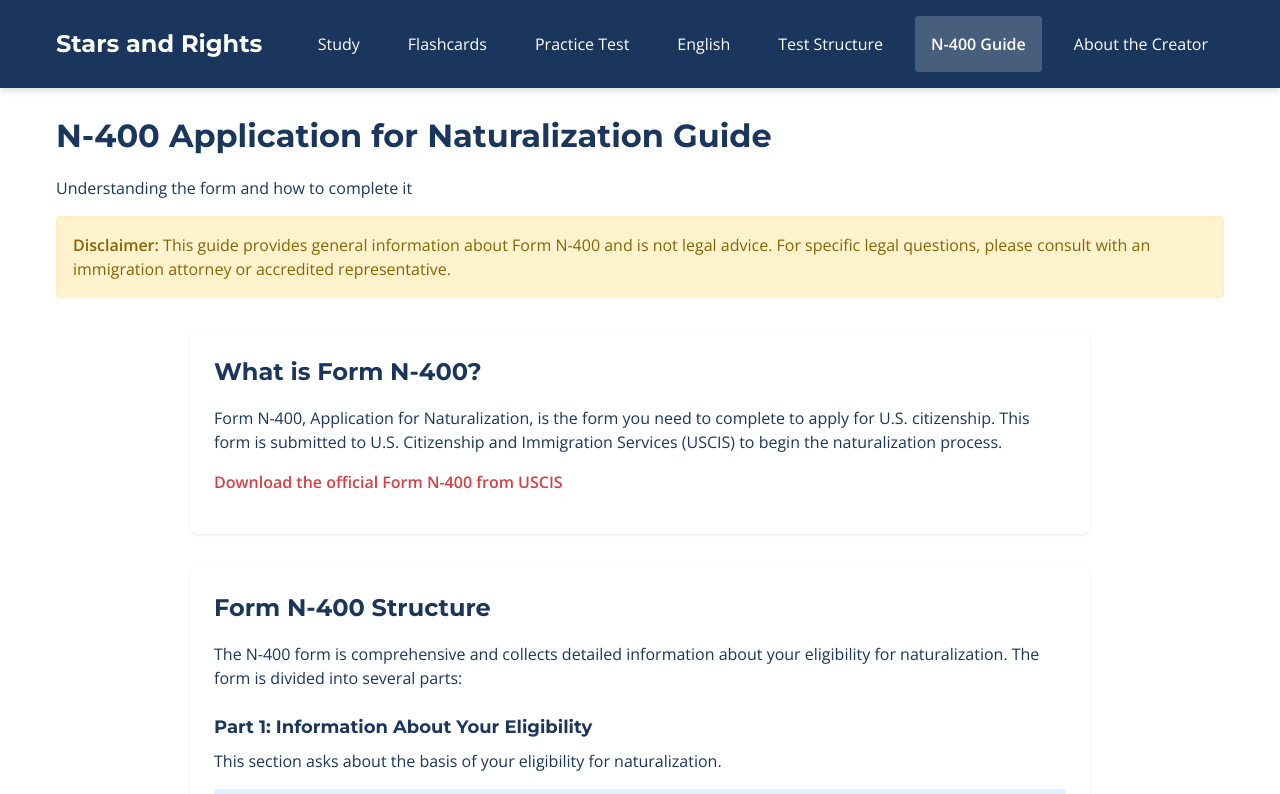
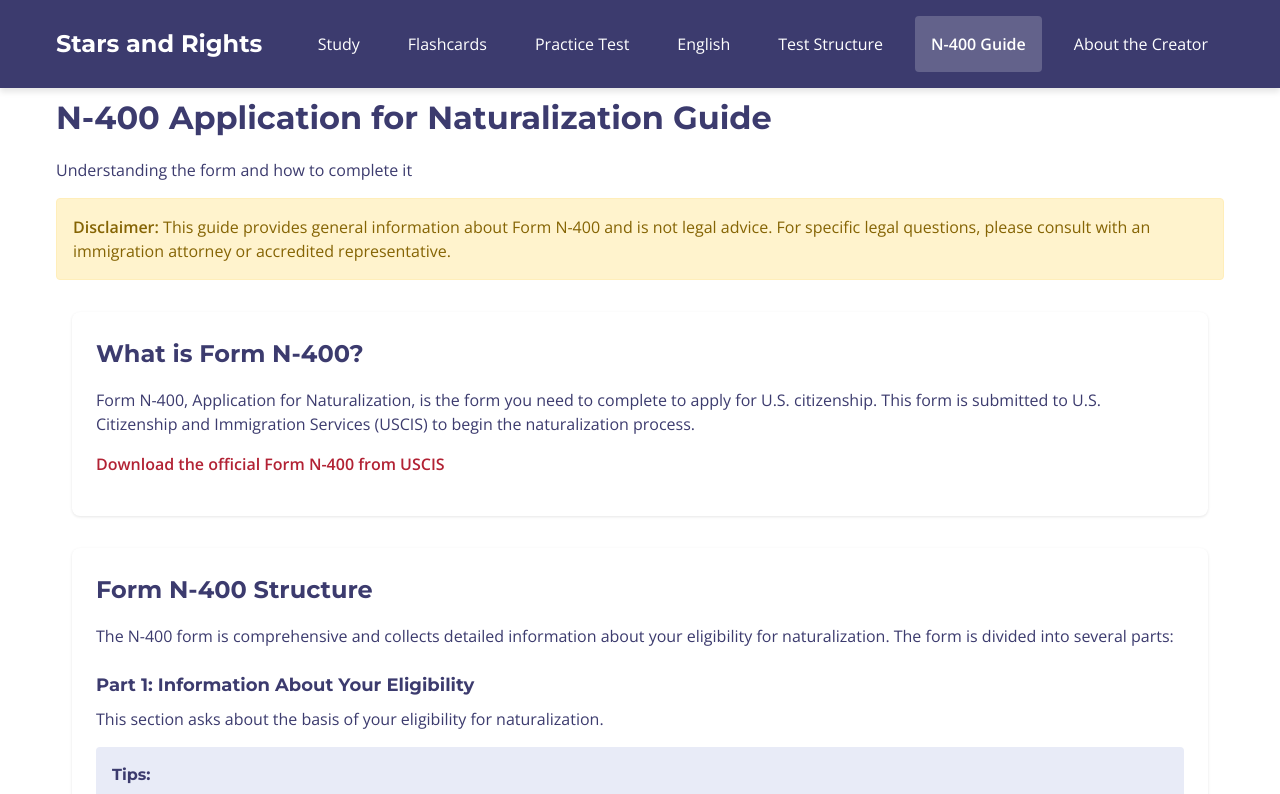
Before and after one commit to SHA152/starsandrights, a React (Create React App) app: page /n400 in a window 1280 px wide. Shown: the top 794 px of the page. Built offline with nearby package versions, Linux system fonts and the light colour scheme.

Commit message:
UI improvements: fixed header, full-width content, consistent animations, American flag color scheme

```diff
--- a/src/pages/FlashcardsPage.js
+++ b/src/pages/FlashcardsPage.js
@@ -24,6 +24,9 @@ const FlashcardsPage = () => {
       filteredQuestions = getAllQuestions();
     } else if (categoryFilter === 'senior') {
       filteredQuestions = getQuestionsFor65Plus();
+    } else if (categoryFilter === 'current-officials') {
+      // For current officials, we need to get questions from officialQuestions that need regular updates
+      filteredQuestions = getAllQuestions().filter(q => q.needsRegularUpdate === true);
     } else {
       filteredQuestions = getQuestionsByCategory(categoryFilter);
     }
--- a/src/pages/N400Page.js
+++ b/src/pages/N400Page.js
@@ -1,5 +1,6 @@
 import React from 'react';
 import { Link } from 'react-router-dom';
+import ScrollReveal from '../components/common/ScrollReveal';
 
 /**
  * N-400 Form Guide page component
@@ -8,6 +9,7 @@ import { Link } from 'react-router-dom';
 const N400Page = () => {
   return (
     <div className="n400-page">
+      <ScrollReveal>
         <div className="n400-header">
           <h1>N-400 Application for Naturalization Guide</h1>
           <p>Understanding the form and how to complete it</p>
@@ -16,8 +18,10 @@ const N400Page = () => {
             For specific legal questions, please consult with an immigration attorney or accredited representative.
           </div>
         </div>
+      </ScrollReveal>
 
       <div className="n400-content">
+        <ScrollReveal>
           <section className="n400-section">
             <h2>What is Form N-400?</h2>
             <p>
@@ -35,7 +39,9 @@ const N400Page = () => {
               </a>
             </p>
           </section>
+        </ScrollReveal>
 
+        <ScrollReveal>
           <section className="n400-section">
             <h2>Form N-400 Structure</h2>
             <p>
@@ -135,7 +141,9 @@ const N400Page = () => {
               </div>
             </div>
           </section>
+        </ScrollReveal>
 
+        <ScrollReveal>
           <section className="n400-section">
             <h2>Required Documents</h2>
             <p>When you submit Form N-400, you'll need to include several supporting documents:</p>
@@ -146,7 +154,9 @@ const N400Page = () => {
               <li>Additional documents based on your specific situation (marriage certificate, military records, etc.)</li>
             </ul>
           </section>
+        </ScrollReveal>
 
+        <ScrollReveal>
           <section className="n400-section">
             <h2>The Naturalization Process</h2>
             <ol className="process-steps">
@@ -178,7 +188,9 @@ const N400Page = () => {
               </li>
             </ol>
           </section>
+        </ScrollReveal>
 
+        <ScrollReveal>
           <section className="n400-section">
             <h2>Preparation Resources</h2>
             <p>
@@ -218,6 +230,7 @@ const N400Page = () => {
               </li>
             </ul>
           </section>
+        </ScrollReveal>
       </div>
     </div>
   );
--- a/src/pages/PracticeTestPage.js
+++ b/src/pages/PracticeTestPage.js
@@ -62,7 +62,7 @@ const PracticeTestPage = () => {
 
   const renderTestSelection = () => (
     <div className="test-selection">
-      <h2>Select Test Type</h2>
+      <h2 className="test-selection-header">Select Test Type</h2>
       <div className="test-options stagger-container visible">
         <div className="option-card hover-lift stagger-item-1" onClick={() => handleStartTest('standard')}>
           <h3>Standard Test</h3>
--- a/src/pages/StudyPage.js
+++ b/src/pages/StudyPage.js
@@ -2,6 +2,7 @@ import React, { useState } from 'react';
 import { Link } from 'react-router-dom';
 import { categories, getAllSubcategories } from '../data/questionCategories';
 import { getQuestionsByCategory, getQuestionsBySubcategory, getQuestionsFor65Plus, getCommonlyMissedQuestions } from '../data/civicsQuestions';
+import ScrollReveal from '../components/common/ScrollReveal';
 
 /**
  * Study page component
@@ -17,11 +18,14 @@ const StudyPage = () => {
 
   return (
     <div className="study-page">
+      <ScrollReveal>
         <div className="study-header">
           <h1>Study by Category</h1>
           <p>Select a category to study the official citizenship test questions</p>
         </div>
+      </ScrollReveal>
 
+      <ScrollReveal>
         <div className="filter-group">
           <h3>Filter Options</h3>
           <div className="filter-options">
@@ -39,7 +43,9 @@ const StudyPage = () => {
             </button>
           </div>
         </div>
+      </ScrollReveal>
 
+      <ScrollReveal>
         <div className="filter-group">
           <h3>Difficulty</h3>
           <div className="filter-options">
@@ -69,7 +75,9 @@ const StudyPage = () => {
             </button>
           </div>
         </div>
+      </ScrollReveal>
 
+      <ScrollReveal>
         <section className="main-categories">
           <h2>Main Categories</h2>
           <div className="categories-grid">
@@ -149,7 +157,9 @@ const StudyPage = () => {
             })}
           </div>
         </section>
+      </ScrollReveal>
 
+      <ScrollReveal>
         <section className="subcategories">
           <h2>Subcategories</h2>
           <div className="categories-grid">
@@ -180,7 +190,9 @@ const StudyPage = () => {
             })}
           </div>
         </section>
+      </ScrollReveal>
 
+      <ScrollReveal>
         <section className="special-categories">
           <h2>Special Question Sets</h2>
           <div className="categories-grid">
@@ -226,6 +238,7 @@ const StudyPage = () => {
             </div>
           </div>
         </section>
+      </ScrollReveal>
     </div>
   );
 };
--- a/src/pages/TestStructurePage.js
+++ b/src/pages/TestStructurePage.js
@@ -1,5 +1,6 @@
 import React from 'react';
 import { Link } from 'react-router-dom';
+import ScrollReveal from '../components/common/ScrollReveal';
 
 /**
  * Test Structure page component
@@ -8,12 +9,15 @@ import { Link } from 'react-router-dom';
 const TestStructurePage = () => {
   return (
     <div className="test-structure-page">
+      <ScrollReveal>
         <div className="test-structure-header">
           <h1>U.S. Naturalization Test Structure</h1>
           <p>Understanding the components and format of the citizenship test</p>
         </div>
+      </ScrollReveal>
 
       <div className="test-structure-content">
+        <ScrollReveal>
           <section className="test-section">
             <h2>Overview of the Naturalization Test</h2>
             <p>
@@ -22,7 +26,9 @@ const TestStructurePage = () => {
               during your naturalization interview by a USCIS officer.
             </p>
           </section>
+        </ScrollReveal>
 
+        <ScrollReveal>
           <section className="test-section">
             <h2>English Test</h2>
             <p>
@@ -60,7 +66,9 @@ const TestStructurePage = () => {
               </p>
             </div>
           </section>
+        </ScrollReveal>
 
+        <ScrollReveal>
           <section className="test-section">
             <h2>Civics Test</h2>
             <p>
@@ -109,7 +117,9 @@ const TestStructurePage = () => {
               </ul>
             </div>
           </section>
+        </ScrollReveal>
 
+        <ScrollReveal>
           <section className="test-section">
             <h2>Special Considerations</h2>
 
@@ -134,7 +144,9 @@ const TestStructurePage = () => {
               </p>
             </div>
           </section>
+        </ScrollReveal>
 
+        <ScrollReveal>
           <section className="test-section">
             <h2>Preparation Resources</h2>
             <p>
@@ -148,6 +160,7 @@ const TestStructurePage = () => {
               <li><Link to="/english" className="resource-link">Study English Materials</Link></li>
             </ul>
           </section>
+        </ScrollReveal>
       </div>
     </div>
   );
--- a/src/styles/animations.css
+++ b/src/styles/animations.css
@@ -221,8 +221,9 @@
   perspective: 1000px;
 }
 
+/* Remove the flashcard-ready animation to prevent flickering */
 .flashcard-ready {
-  animation: pulse 1s ease-in-out;
+  /* No animation */
 }
 
 /* Filter Animation */
--- a/src/styles/components.css
+++ b/src/styles/components.css
@@ -6,6 +6,11 @@
   color: white;
   padding: var(--spacing-md) 0;
   box-shadow: var(--shadow-md);
+  position: fixed;
+  top: 0;
+  left: 0;
+  width: 100%;
+  z-index: 1000;
 }
 
 .header-container {
--- a/src/styles/global.css
+++ b/src/styles/global.css
@@ -143,6 +143,7 @@ button.accent:hover {
   padding: var(--spacing-lg) 0;
   position: relative;
   min-height: 70vh;
+  margin-top: 70px; /* Add margin to account for fixed header */
 }
 
 /* Animation Helper Classes */
--- a/src/styles/pages.css
+++ b/src/styles/pages.css
@@ -363,6 +363,12 @@
   text-align: center;
 }
 
+.test-selection-header {
+  text-align: left;
+  max-width: 600px;
+  margin: 0 auto var(--spacing-md);
+}
+
 .test-options {
   display: flex;
   flex-direction: column;
@@ -540,8 +546,10 @@
 }
 
 .test-structure-content {
-  max-width: 900px;
+  width: 100%;
+  max-width: 100%;
   margin: 0 auto;
+  padding: 0 var(--spacing-md);
 }
 
 .test-section {
@@ -630,8 +638,10 @@
 }
 
 .n400-content {
-  max-width: 900px;
+  width: 100%;
+  max-width: 100%;
   margin: 0 auto;
+  padding: 0 var(--spacing-md);
 }
 
 .n400-section {
--- a/src/styles/variables.css
+++ b/src/styles/variables.css
@@ -1,9 +1,9 @@
 :root {
-  /* Color Scheme */
-  --color-primary: #1A365D;      /* Deep Navy Blue - Headers, primary buttons */
-  --color-accent: #D64045;       /* Vibrant Red - Highlights, important elements */
-  --color-background: #FFFFFF;   /* Clean White - Main backgrounds */
-  --color-secondary-light: #E1F1FF; /* Light Blue - Card backgrounds */
+  /* American Flag Color Scheme */
+  --color-primary: #3C3B6E;      /* American Flag Blue - Headers, primary buttons */
+  --color-accent: #B22234;       /* American Flag Red - Highlights, important elements */
+  --color-background: #FFFFFF;   /* American Flag White - Main backgrounds */
+  --color-secondary-light: #E8EBF7; /* Light Blue (derived from flag blue) - Card backgrounds */
   --color-secondary-gold: #FFD24C;  /* Gold/Yellow - Achievements, important info */
   --color-secondary-gray: #F5F7FA; /* Soft Gray - Subtle backgrounds, dividers */
 
```
Also changed, not shown: src/pages/AboutCreatorPage.js (+9 -4 lines), src/pages/EnglishPage.js (+13 -0 lines). Lines whose indentation alone changed are shown as unchanged.
